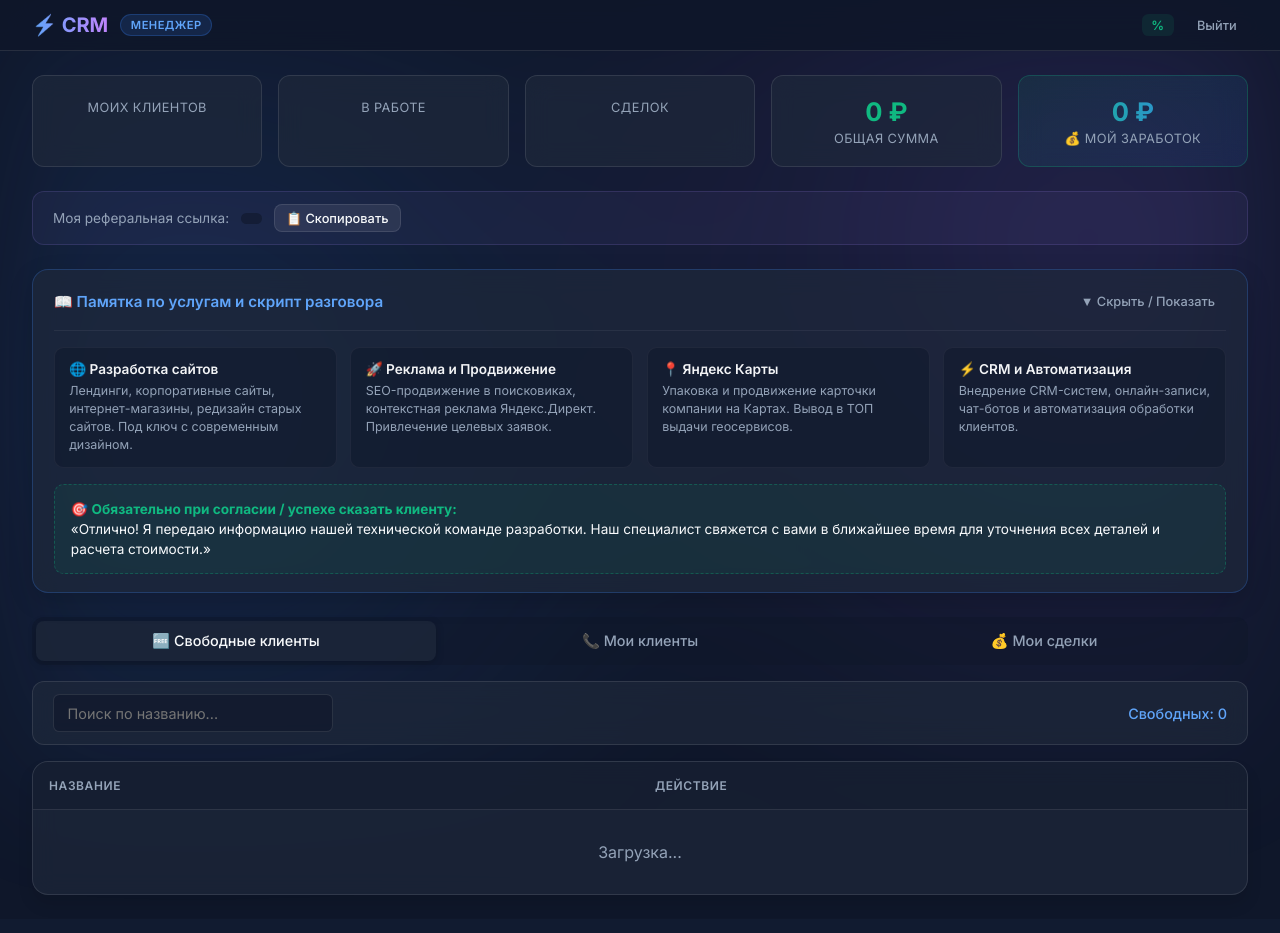
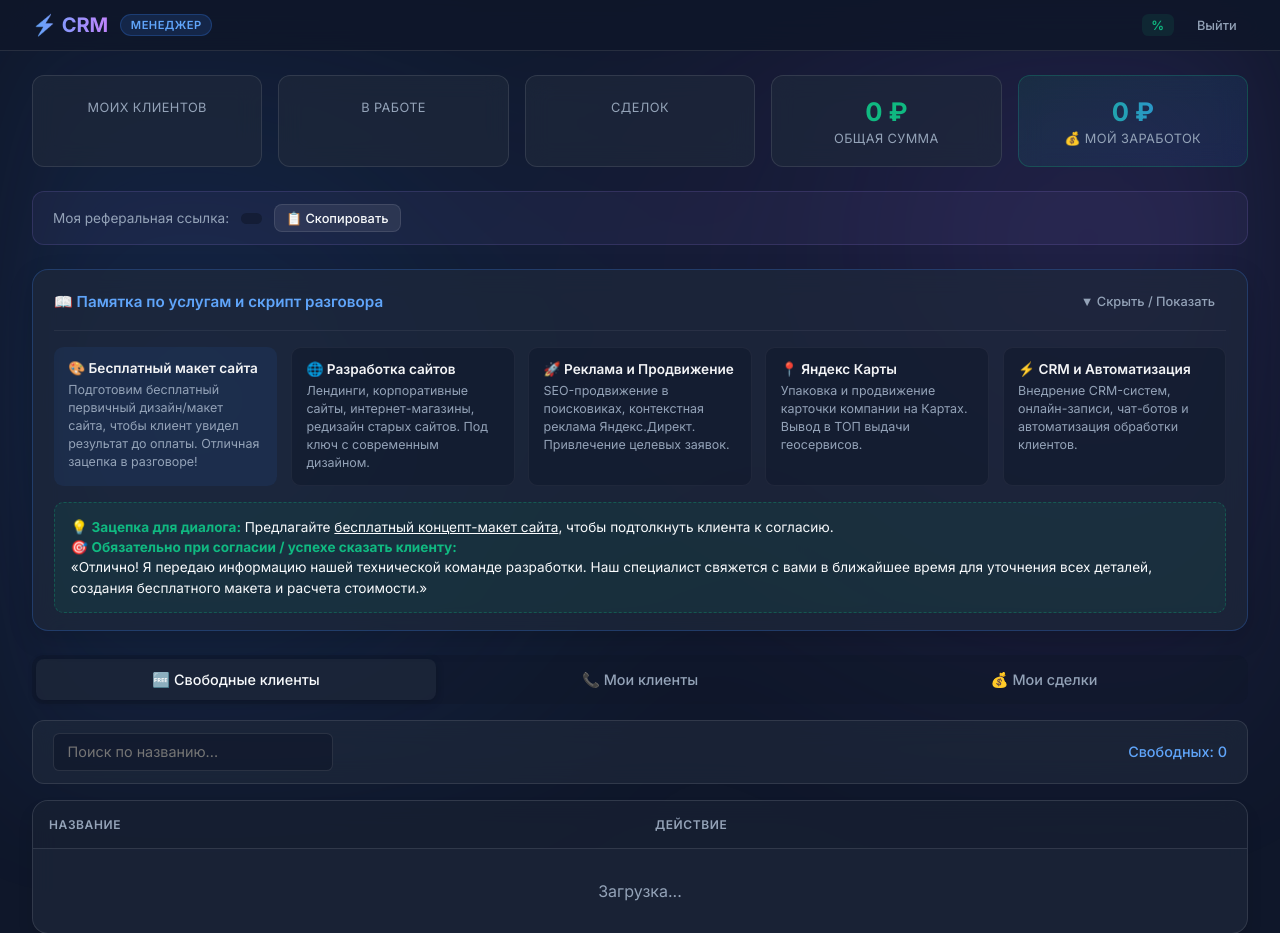
Before and after one commit to dan4ik4k/parser_project, a Flask app: template templates/index.html in a window 1280 px wide. Shown: the top 933 px of the page. Before the commit the page ends 895 px from the top, so only its background shows below. Run offline with Flask 3, Linux system fonts and the light colour scheme; the template is opened without the code that fills it, so the values that code supplies are empty.

Commit message:
Add free website layout offer to manager memo

```diff
--- a/data.csv
+++ b/data.csv
@@ -276,3 +276,4 @@ dff2ded8-ec3d-4e12-b6e9-352b14399e1f;yandex;Не удается получить
 99a99df2-c5f5-4bdf-b9e7-44abffeae531;yandex;Не удается получить доступ к сайту;;0;;https://yandex.ru/maps/org/standart/1219748978/;;;;
 de2cc46e-f23c-438c-98aa-453eca8a6744;yandex;Не удается получить доступ к сайту;;0;;https://yandex.ru/maps/org/sp/176506545951/;;;;
 d769fcd1-3d7f-4d1b-aa79-1f7accde49c7;yandex;Не удается получить доступ к сайту;;0;;https://yandex.ru/maps/org/avtotrek/148088406128/;;;;
+3b42dd4f-8f90-4b09-ae41-86c6639110c9;yandex;Не удается получить доступ к сайту;;0;;https://yandex.ru/maps/org/povolzhskiy_regionalny_avtotsentr_kamaz/1070378674/;;;;
--- a/parsed_urls.txt
+++ b/parsed_urls.txt
@@ -304,3 +304,4 @@ https://yandex.ru/maps/org/garant_gaz/11776574343/
 https://yandex.ru/maps/org/standart/1219748978/
 https://yandex.ru/maps/org/sp/176506545951/
 https://yandex.ru/maps/org/avtotrek/148088406128/
+https://yandex.ru/maps/org/povolzhskiy_regionalny_avtotsentr_kamaz/1070378674/
--- a/templates/index.html
+++ b/templates/index.html
@@ -65,6 +65,10 @@
             </div>
             <div class="memo-body" id="memoBody">
                 <div class="memo-grid">
+                    <div class="memo-item" style="border: 1px solid var(--accent-color); background: rgba(59, 130, 246, 0.08);">
+                        <div class="memo-item-title">🎨 Бесплатный макет сайта</div>
+                        <div class="memo-item-text">Подготовим бесплатный первичный дизайн/макет сайта, чтобы клиент увидел результат до оплаты. Отличная зацепка в разговоре!</div>
+                    </div>
                     <div class="memo-item">
                         <div class="memo-item-title">🌐 Разработка сайтов</div>
                         <div class="memo-item-text">Лендинги, корпоративные сайты, интернет-магазины, редизайн старых сайтов. Под ключ с современным дизайном.</div>
@@ -84,8 +88,9 @@
                 </div>
 
                 <div class="memo-script-box">
+                    💡 <strong>Зацепка для диалога:</strong> Предлагайте <u>бесплатный концепт-макет сайта</u>, чтобы подтолкнуть клиента к согласию.<br>
                     🎯 <strong>Обязательно при согласии / успехе сказать клиенту:</strong><br>
-                    <span>«Отлично! Я передаю информацию нашей технической команде разработки. Наш специалист свяжется с вами в ближайшее время для уточнения всех деталей и расчета стоимости.»</span>
+                    <span>«Отлично! Я передаю информацию нашей технической команде разработки. Наш специалист свяжется с вами в ближайшее время для уточнения всех деталей, создания бесплатного макета и расчета стоимости.»</span>
                 </div>
             </div>
         </div>
```
